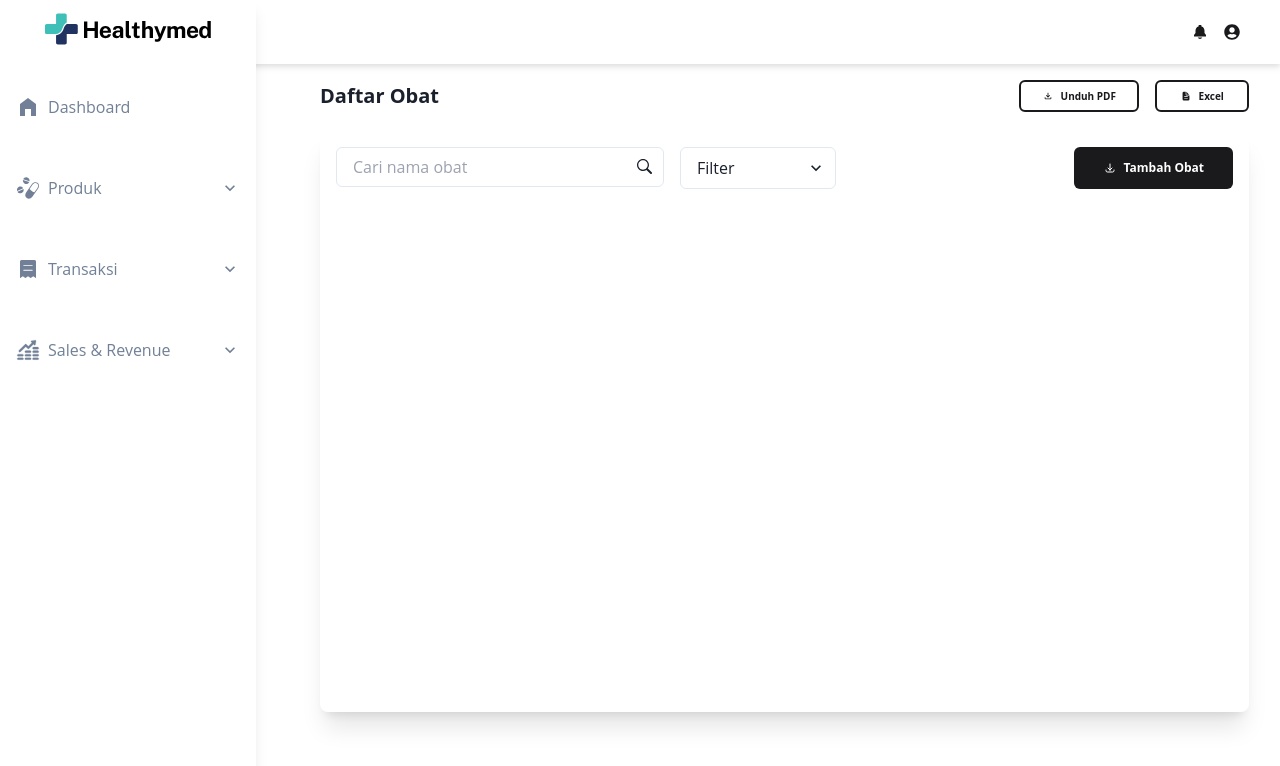
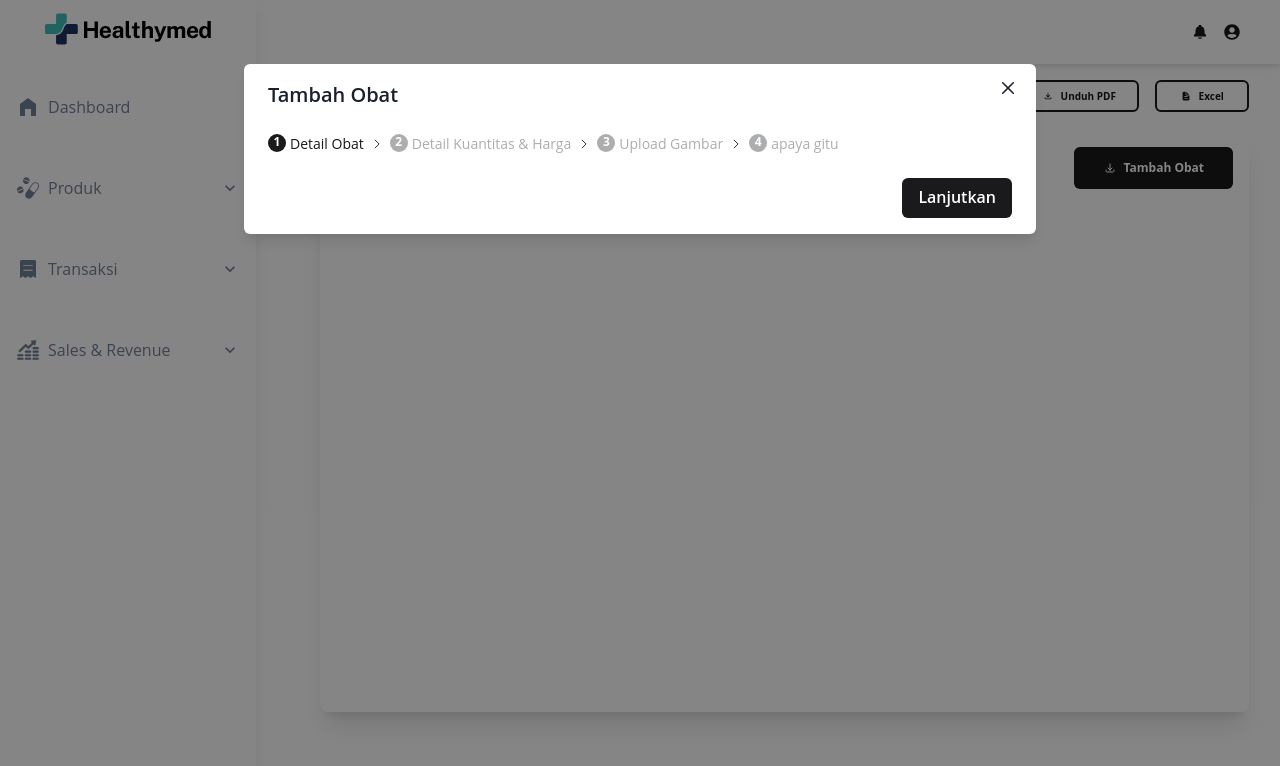
Before and after one commit to purwadhikafullstack/jcwd-2004-01-fe, a Next.js app: page /admin/daftarProduk in a window 1280 px wide. Both pictures are taken after a click on the button "Tambah Obat". Shown: the top 766 px of the page. Built offline with nearby package versions, Linux system fonts and the light colour scheme.

Commit message:
make input modal

```diff
--- a/components/MedicineTable.js
+++ b/components/MedicineTable.jsx
@@ -4,12 +4,15 @@ import {
   InputRightElement,
   Select,
   Button,
+  useDisclosure,
 } from "@chakra-ui/react";
 import { GoSearch } from "react-icons/go";
 import { HiOutlineDownload } from "react-icons/hi";
 // import DetailTableObat from "./DetailTableObat";
+import ModalInputDrugs from "./ModalInputProduct";
+const MedicineTable = () => {
+  const { isOpen, onOpen, onClose } = useDisclosure();
 
-const MedicineTable = () => {
   return (
     <>
       <div className="shadow-xl rounded-lg w-[72.6%] h-[72.6vh] ml-80 mt-[19px]">
@@ -32,6 +35,7 @@ const MedicineTable = () => {
             </Select>
           </div>
           <Button
+            onClick={onOpen}
             variant="fillCustom"
             leftIcon={<HiOutlineDownload />}
             fontSize="12px"
@@ -43,6 +47,7 @@ const MedicineTable = () => {
             Tambah Obat
           </Button>
         </div>
+        <ModalInputDrugs isOpen={isOpen} onClose={onClose} />
         {/* <DetailTableObat /> */}
       </div>
     </>
--- /dev/null
+++ b/components/ModalInputProduct.jsx
@@ -0,0 +1,76 @@
+import {
+  Modal,
+  ModalOverlay,
+  ModalContent,
+  ModalHeader,
+  ModalFooter,
+  ModalBody,
+  ModalCloseButton,
+  Button,
+} from "@chakra-ui/react";
+import { useState } from "react";
+
+import { GrNext } from "react-icons/gr";
+
+const ModalInputDrugs = ({ isOpen, onClose }) => {
+  return (
+    <>
+      <Modal isOpen={isOpen} onClose={onClose}>
+        <ModalOverlay />
+        <ModalContent maxWidth="792px">
+          <ModalHeader>Tambah Obat</ModalHeader>
+          <ModalCloseButton _focus={{ boxShadow: "none" }} />
+
+          <ModalBody display="flex" flexDirection="column">
+            <div className="flex items-center">
+              <div className="flex">
+                <div className="flex w-[18px] h-[18px] rounded-full bg-blackPrimary justify-center text-white text-xs font-bold">
+                  1
+                </div>
+                <div className="ml-1 text-blackPrimary font-normal text-sm">
+                  Detail Obat
+                </div>
+              </div>
+              <GrNext className="w-[10px] ml-2" />
+              <div className="flex">
+                <div className="ml-2 flex w-[18px] h-[18px] rounded-full bg-grayDisable justify-center text-white text-xs font-bold">
+                  2
+                </div>
+                <div className="ml-1 text-grayDisable font-normal text-sm">
+                  Detail Kuantitas & Harga
+                </div>
+              </div>
+              <GrNext className="w-[10px] ml-2" />
+              <div className="flex">
+                <div className="ml-2 flex w-[18px] h-[18px] rounded-full bg-grayDisable justify-center text-white text-xs font-bold">
+                  3
+                </div>
+                <div className="ml-1 text-grayDisable font-normal text-sm">
+                  Upload Gambar
+                </div>
+              </div>
+              <GrNext className="w-[10px] ml-2" />
+              <div className="flex">
+                <div className="ml-2 flex w-[18px] h-[18px] rounded-full bg-grayDisable justify-center text-white text-xs font-bold">
+                  4
+                </div>
+                <div className="ml-1 text-grayDisable font-normal text-sm">
+                  apaya gitu
+                </div>
+              </div>
+            </div>
+            <div className="flex">
+              <div></div>
+            </div>
+          </ModalBody>
+
+          <ModalFooter>
+            <Button variant="fillCustom">Lanjutkan</Button>
+          </ModalFooter>
+        </ModalContent>
+      </Modal>
+    </>
+  );
+};
+
+export default ModalInputDrugs;
--- a/styles/chakraComponents/ButtonStyles.js
+++ b/styles/chakraComponents/ButtonStyles.js
@@ -13,6 +13,9 @@ export const ButtonStyles = {
       color: "white",
       _hover: {
         bg: whiten("blackPrimary", 20),
+        _disabled: {
+          bg: whiten("blackPrimary", 0),
+        },
       },
     },
     outlineCustom: {
@@ -22,6 +25,9 @@ export const ButtonStyles = {
       borderColor: "blackPrimary",
       _hover: {
         bg: whiten("blackPrimary", 90),
+        _disabled: {
+          bg: whiten("blackPrimary", 0),
+        },
       },
     },
   },
--- a/tailwind.config.js
+++ b/tailwind.config.js
@@ -9,6 +9,7 @@ module.exports = {
     extend: {
       colors: {
         blackPrimary: "#1A191B",
+        grayDisable: "#ACADAF",
         bluesky: "#ffe3b7",
       },
     },
```
Also changed, not shown: components/DetailTableObat.jsx (renamed from components/DetailTableObat.js), components/ModalTambahObat.jsx (renamed from components/ModalTambahObat.js), components/ModalTambahProduk.jsx (renamed from components/ModalTambahProduk.js), components/NavbarAdmin.jsx (renamed from components/NavbarAdmin.js), components/NavbarAdminTop.jsx (renamed from components/NavbarAdminTop.js).
